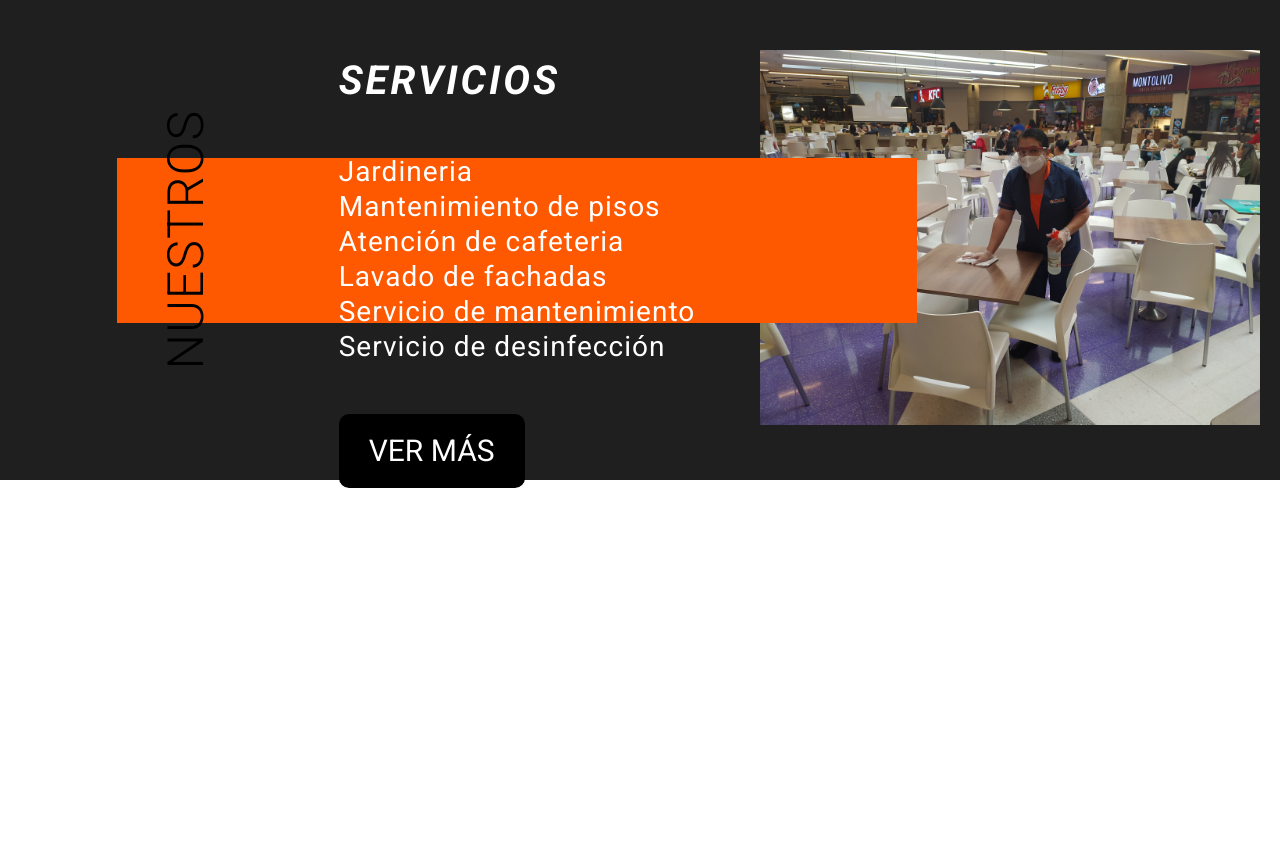
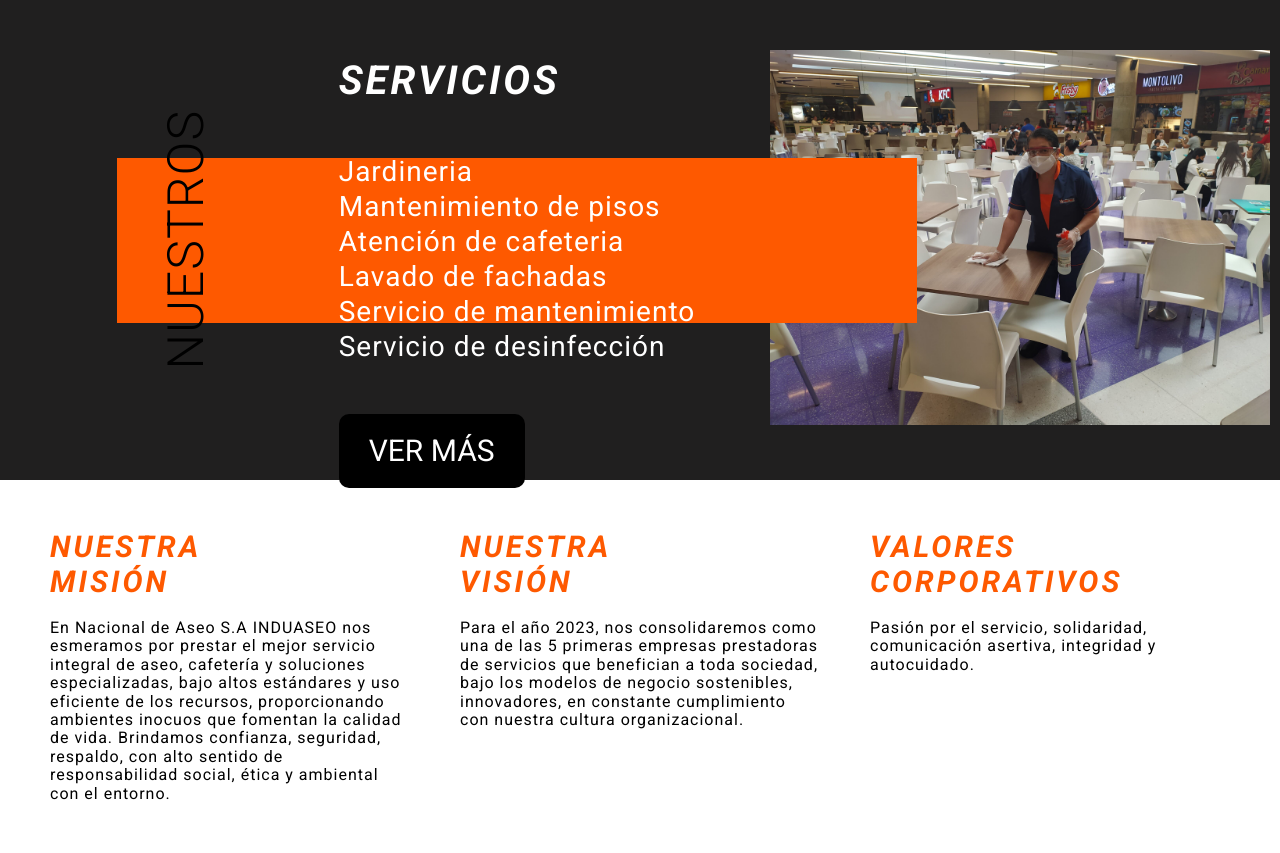
Before and after one commit to cristian1barajas/induaseo, a plain HTML site: page index.html in a window 1280 px wide. Shown: the part 800-1653 px from the top of the page. Before the commit the page ends 1288 px from the top, so only its background shows below. Drawn offline with Linux system fonts and the light colour scheme.

Commit message:
Versión About

```diff
--- a/css/styles.css
+++ b/css/styles.css
@@ -1,5 +1,7 @@
+/* Fuente Roboto */
 @import url('https://fonts.googleapis.com/css2?family=Roboto:ital,wght@0,100;0,300;0,400;0,500;0,700;0,900;1,100;1,300;1,400;1,500;1,700;1,900&display=swap');
 
+/* Margin y Padding a todo el body*/
 * {
     margin: 0;
     padding: 0;
@@ -7,13 +9,18 @@
     font-family: 'Roboto', sans-serif;
 }
 
+/* Movimientos suaves del documento HTML*/
 html {
   scroll-behavior: smooth;
 }
 
+/* Propiedad altura mínima en 1000px */
 body {
     min-height: 1000px;
 }
+
+/* ***************Estilos para el Header******************* */
+/* **********************************************************/
 
 header {
     position: fixed;
@@ -72,6 +79,9 @@ header a img {
   width: 350px;
 }
 
+/* ***************Estilos para el Banner******************* */
+/* **********************************************************/
+
 .banner {
   position: relative;
   width: 100%;
@@ -127,6 +137,9 @@ header a img {
   font-style: italic;
   font-size: 30px;
 }
+
+/* ***************Estilos para Servicios******************* */
+/* **********************************************************/
 
 .sec {
   background: rgb(32, 31, 31);
@@ -196,9 +209,42 @@ header a img {
 
 .box_img {
   position: relative;
-  left: 900px;
+  left: 910px;
 }
 
 .box_img img {
   max-width: 500px;
 }
+
+/* ***************Estilos Sobre Nosotros******************* */
+/* **********************************************************/
+
+.sec_about {
+  position: relative;
+  justify-content: center;
+  width: 100%;
+}
+
+.about {
+  position: relative;
+  align-items: top;
+  display: grid;
+  grid-template-columns: repeat(auto-fit, minmax(300px, 1fr));
+  grid-gap: 50px;
+  max-width: 100%;
+  padding: 50px;
+}
+
+.content_about h2 {
+  text-transform: uppercase;
+  letter-spacing: 3px;
+  font-style: italic;
+  color: #FE5900;
+  font-size: 30px;
+  padding-bottom: 20px;
+}
+
+.content_about p {
+  letter-spacing: 1px;
+  font-size: 16px;
+}
--- a/index.html
+++ b/index.html
@@ -33,7 +33,7 @@
     </div>
   </div>
 </section>
-<!-- About -->
+<!-- Services -->
 <section class="sec" id="about">
   <div class="box_img">
     <img src="img/aseo.jpg" alt="Logo">
@@ -49,5 +49,28 @@
     <h2>Nuestros</h2>
   </div>
 </section>
+<!-- About -->
+<section class="sec_about" id="services">
+      <div class="about">
+          <div class="box">
+              <div class="content_about">
+                  <h2>Nuestra<br>Misión</h2>
+                  <p>En Nacional de Aseo S.A INDUASEO nos esmeramos por prestar el mejor servicio integral de aseo, cafetería y soluciones especializadas, bajo altos estándares y uso eficiente de los recursos, proporcionando ambientes inocuos que fomentan la calidad de vida. Brindamos confianza, seguridad, respaldo, con alto sentido de responsabilidad social, ética y ambiental con el entorno.</p>
+              </div>
+          </div>
+          <div class="box">
+              <div class="content_about">
+                  <h2>Nuestra<br>Visión</h2>
+                  <p>Para el año 2023, nos consolidaremos como una de las 5 primeras empresas prestadoras de servicios que benefician a toda sociedad, bajo los modelos de negocio sostenibles, innovadores, en constante cumplimiento con nuestra cultura organizacional.</p>
+              </div>
+          </div>
+          <div class="box">
+              <div class="content_about">
+                  <h2>Valores<br>Corporativos</h2>
+                  <p>Pasión por el servicio, solidaridad, comunicación asertiva, integridad y autocuidado.</p>
+              </div>
+          </div>
+      </div>
+</section>
 </body>
 </html>
```
